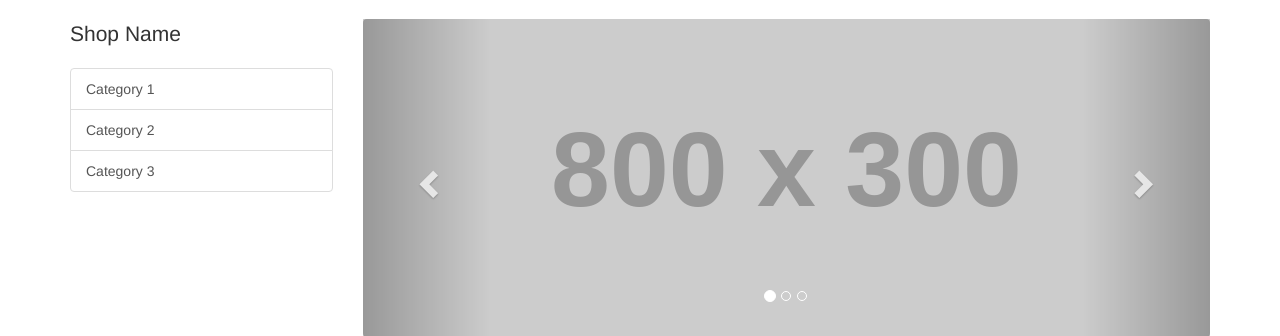
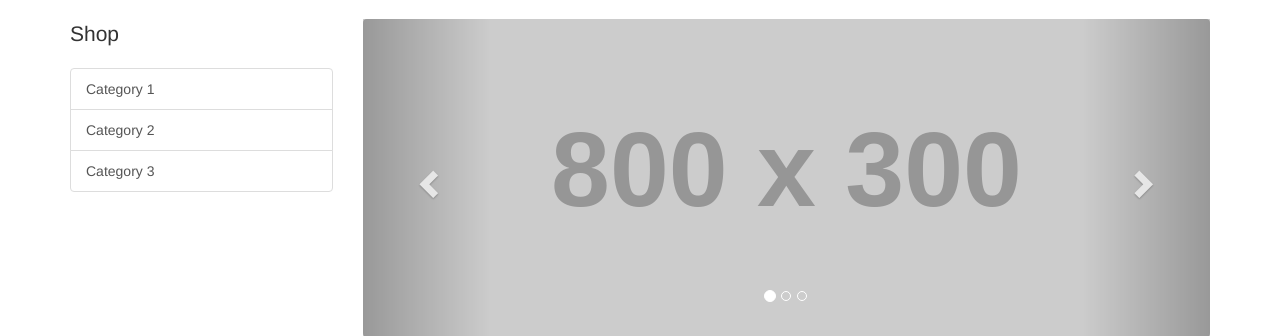
Before and after one commit to bayusugara/apotek, a CodeIgniter app: page /database/ in a window 1280 px wide. Shown: the part 51-387 px from the top of the page. Run offline with CodeIgniter, Linux system fonts and the light colour scheme; grey boxes labelled with a size stand in for pictures from a placeholder-image service; some libraries are stand-ins or nearby versions.

Commit message:
merubah sidebar

```diff
--- a/application/views/sidebar.php
+++ b/application/views/sidebar.php
@@ -1,5 +1,5 @@
             <div class="col-md-3">
-                <p class="lead">Shop Name</p>
+                <p class="lead">Shop</p>
                 <div class="list-group">
                     <a href="#" class="list-group-item">Category 1</a>
                     <a href="#" class="list-group-item">Category 2</a>
```
